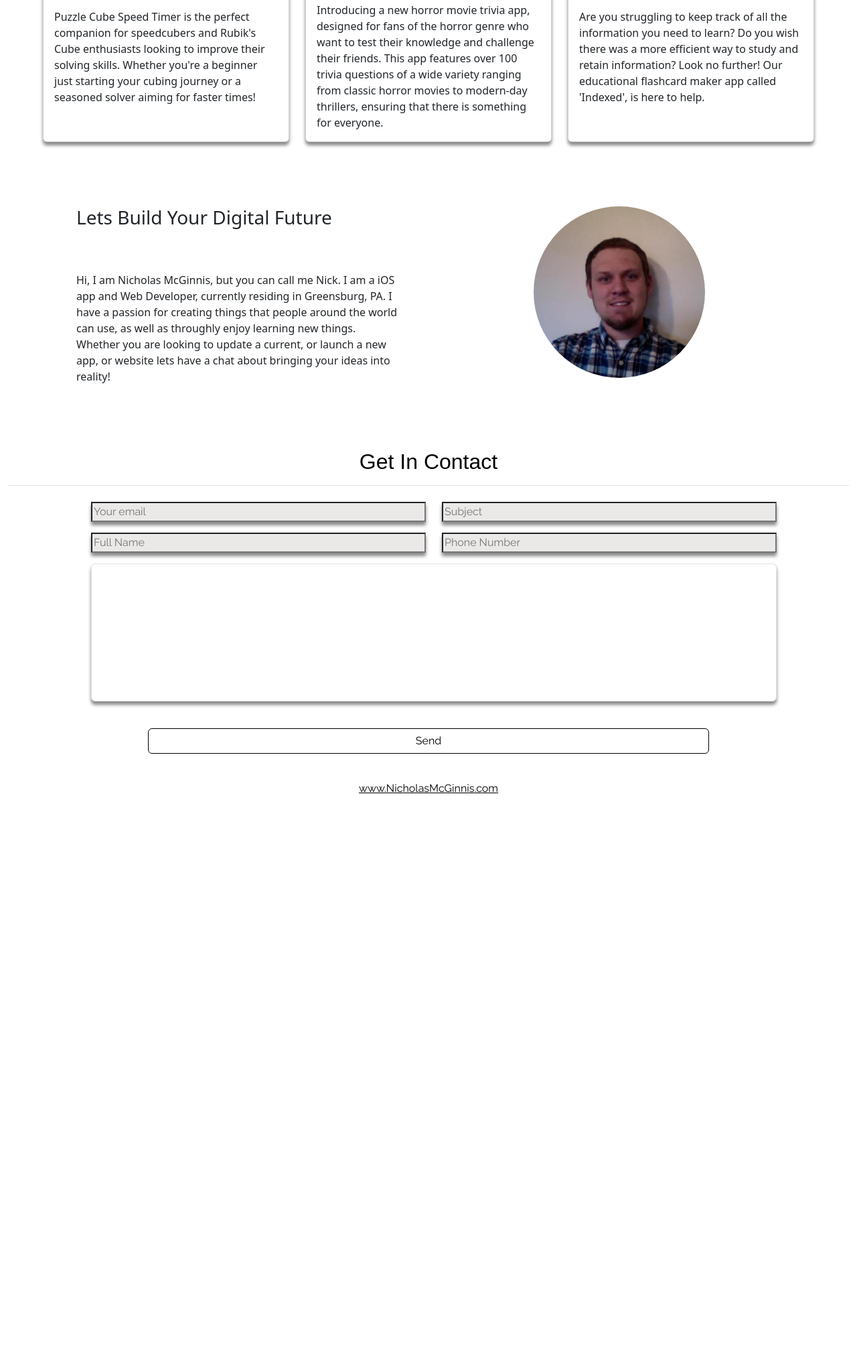
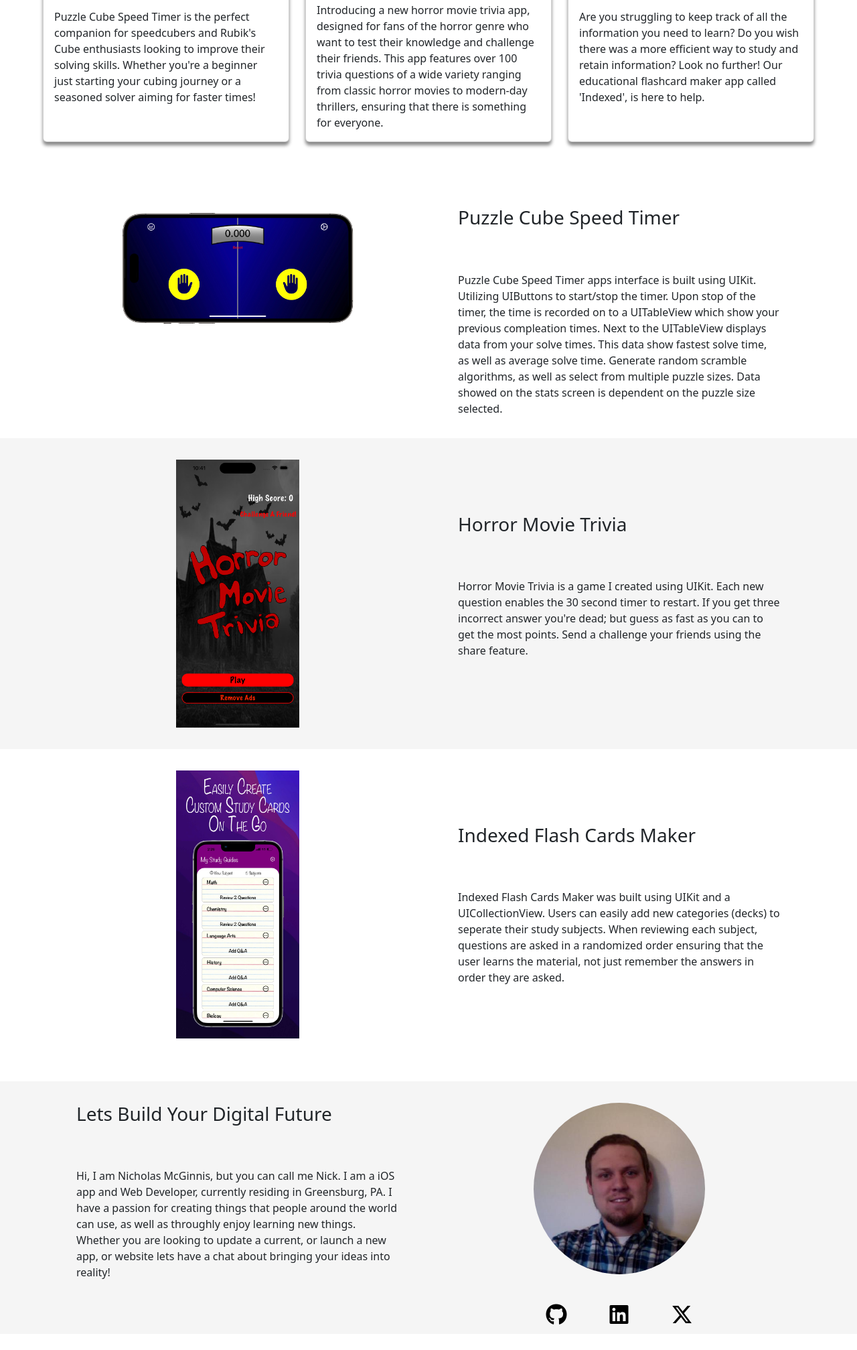
Before and after one commit to nmcginnis17/website-2023, a plain HTML site: page index.html in a window 1280 px wide. Shown: the part 765-2780 px from the top of the page at 67% size. Before the commit the page ends 1970 px from the top, so only its background shows below. Drawn offline with nearby package versions, Linux system fonts and the light colour scheme; a web font is replaced by a local one.

Commit message:
Added app detail & about me links

```diff
--- a/index.html
+++ b/index.html
@@ -8,7 +8,7 @@
     <!-- Fonts -->
 	<link href="https://fonts.googleapis.com/css?family=Cantarell:700i|Raleway" rel="stylesheet">
 	<script src="https://use.fontawesome.com/aa5b144add.js"></script>
-	<link rel="stylesheet" href="//maxcdn.bootstrapcdn.com/font-awesome/4.3.0/css/font-awesome.min.css">
+	<link rel="stylesheet" href="https://cdnjs.cloudflare.com/ajax/libs/font-awesome/6.4.2/css/all.min.css">
 
     <!-- Styles -->
     <link rel="stylesheet" href="styles.css">
@@ -26,13 +26,13 @@
         <nav>
             <ul class="nav justify-content-center">
                 <li class="nav-item">
-                    <a class="nav-link" href="#projectsSection">Projects</a>
+                    <a class="nav-link" href="#latestProjectsSection">Projects</a>
                 </li>
                 <li class="nav-item">
                     <a class="nav-link" href="#aboutSection">About</a>
                 </li>
                 <li class="nav-item">
-                    <a class="nav-link" href="#contactSection">Hire</a>
+                    <a class="nav-link" href="#contactSection">Contact</a>
                 </li>
             </ul>
         </nav>
@@ -40,11 +40,11 @@
         <div class="hero">
             <h1>Nicholas McGinnis</h1>
             <h3>iOS App & Web Developer</h3>
-            <a href=""><button type="button" class="btn btn-outline-*">View Projects</button></a>
+            <a href="https://www.sinnigmedia.com" target="_blank"><button type="button" class="btn btn-outline-*">View More Projects</button></a>
         </div>
     </section>
 
-    <section class="project-highlights" id="projectsSection">
+    <section class="project-highlights" id="latestProjectsSection">
         <div class="row row-cols-1 row-cols-md-3 g-4">
             <div class="col">
                 <div class="card card1 h-100">
@@ -94,6 +94,63 @@
         </div>
     </section>
 
+    <section id="projectSection">
+        <div class="box container text-center">
+            <div class="row row-cols-1 row-cols-sm-2">
+                <div class="col horizontal-app-img">
+                    <img src="images/PuzzleTimerWeb.webp" alt="Puzzle Cube Speed Timer screen shot on iOS">
+                </div>
+                <div class="col about-text">
+                    <div class="horizontal-about-project">
+                        <h3>Puzzle Cube Speed Timer</h3>
+                        <p>Puzzle Cube Speed Timer apps interface is built using UIKit. Utilizing UIButtons to start/stop the timer.
+                            Upon stop of the timer, the time is recorded on to a UITableView which show your previous compleation times.
+                            Next to the UITableView displays data from your solve times. This data show fastest solve time, as well as average solve time.
+                            Generate random scramble algorithms, as well as select from multiple puzzle sizes. Data showed on the stats screen
+                            is dependent on the puzzle size selected.
+                        </p>
+                    </div>
+                </div>
+            </div>
+        </div>
+
+        <div class="box container-fluid project2">
+            <div class="container text-center">
+                <div class="row row-cols-1 row-cols-sm-2">
+                    <div class="col vertical-app-img">
+                        <img src="images/HMTMain.JPG" alt="Horror Movie Trivia app main screen, screen shot on iOS">
+                    </div>
+                    <div class="col about-text">
+                        <div class="vertical-about-project">
+                            <h3>Horror Movie Trivia</h3>
+                            <p>Horror Movie Trivia is a game I created using UIKit. Each new question enables the 30 second timer to restart.
+                                If you get three incorrect answer you're dead; but guess as fast as you can to get the most points. Send a challenge your
+                                friends using the share feature.
+                            </p>
+                        </div>
+                    </div>
+                </div>
+            </div>
+        </div>
+
+        <div class="box container text-center">
+            <div class="row row-cols-1 row-cols-sm-2">
+                <div class="col vertical-app-img">
+                    <img src="images/indexedScreenShot.png" alt="Indexed Flash Cards Maker screen shot on iOS">
+                </div>
+                <div class="col about-text">
+                    <div class="vertical-about-project">
+                        <h3>Indexed Flash Cards Maker</h3>
+                        <p>Indexed Flash Cards Maker was built using UIKit and a UICollectionView. Users can easily add new
+                            categories (decks) to seperate their study subjects. When reviewing each subject, questions are asked in
+                            a randomized order ensuring that the user learns the material, not just remember the answers in order they are asked.
+                        </p>
+                    </div>
+                </div>
+            </div>
+        </div>
+    </section>
+
     <section class="box" id="aboutSection">
         <div class="container text-center">
             <div class="row row-cols-1 row-cols-sm-2">
@@ -108,13 +165,31 @@
                 </div>
                 <div class="col about-img">
                     <img src="images/nickPhoto.JPG" alt="Image of Nick McGinnis">
+                    <nav class="about-nav">
+                        <ul class="nav justify-content-center">
+                            <li class="about-nav-item">
+                                <a class="about-nav-link" href="https://github.com/nmcginnis17" target="_blank">
+                                    <i class="fa-brands fa-github fa-2xl"></i>
+                                </a>
+                            </li>
+                            <li class="about-nav-item">
+                                <a class="about-nav-link" href="https://www.linkedin.com/in/nicholas-mcginnis-595838112" target="_blank">
+                                    <i class="fab fa-linkedin fa-2xl"></i>
+                                </a>
+                            <li class="about-nav-item">
+                                <a class="about-nav-link" href="https://x.com/nmcginnis17" target="_blank">
+                                    <i class="fa-brands fa-x-twitter fa-2xl"></i>
+                                </a>
+                            </li>
+                        </ul>
+                    </nav>
                 </div>
             </div>
         </div>
     </section>
 
     <section class="box" id="contactSection">
-        <div class="container-fluid text-center">
+        <div class="container text-center">
             <h2 class="sectionTitle">Get In Contact</h2>
             <hr class="underline">
         </div>
--- a/styles.css
+++ b/styles.css
@@ -12,6 +12,10 @@ body {
     background-image: url("images/office.JPG");
     background-size: cover;
     height: 80vh;
+}
+
+.underline {
+    /* width: 80vw; */
 }
 
 
@@ -30,10 +34,6 @@ body {
     color: #ae9100;
     text-decoration: underline;
 }
-
-/* .nav-item a:visited {
-    color: #fff;
-} */
 
 
 /***** HERO *****/
@@ -111,7 +111,47 @@ body {
 }
 
 
+/***** PROJECTS SECTION *****/
+#projectSection {
+    margin-bottom: 2rem;
+}
+
+.horizontal-app-img img {
+    display: inline-flex;
+    position: relative;
+    width: 25rem;
+    padding-top: 2rem;
+}
+
+.horizontal-about-project {
+    position: relative;
+    display: grid;
+    /* padding: 0 0 2rem 0; */
+}
+
+.vertical-app-img img {
+    display: inline-flex;
+    position: relative;
+    height: 25rem;
+    margin-top: 2rem;
+    margin-bottom: 2rem;
+}
+
+.vertical-about-project {
+    position: relative;
+    display: grid;
+    padding: 5rem 0 2rem 0;
+}
+
+.project2 {
+    background-color: #f5f5f5;
+}
+
 /***** ABOUT *****/
+#aboutSection {
+    background-color: #f5f5f5;
+}
+
 .workTogether {
     position: relative;
     display: grid;
@@ -143,6 +183,21 @@ body {
     height: 20rem;
     width: 20rem;
     padding: 2rem;
+}
+
+.about-nav-item {
+    padding: 1rem 2rem;
+}
+
+.about-nav-item a {
+    color: #000;
+    font-family: 'Raleway', sans-serif;
+    font-weight: bold;
+}
+
+.about-nav-item a:hover {
+    color: #ae9100;
+    text-decoration: underline;
 }
 
 /***** CONTACT *****/
```
Also changed, not shown: images/HMTMain.JPG (added), images/PuzzleStatsWeb.webp (added), images/PuzzleTimerWeb.webp (added), images/horror-trivia-icon.JPG, images/indexedScreenShot.png (added), 2 other files.
